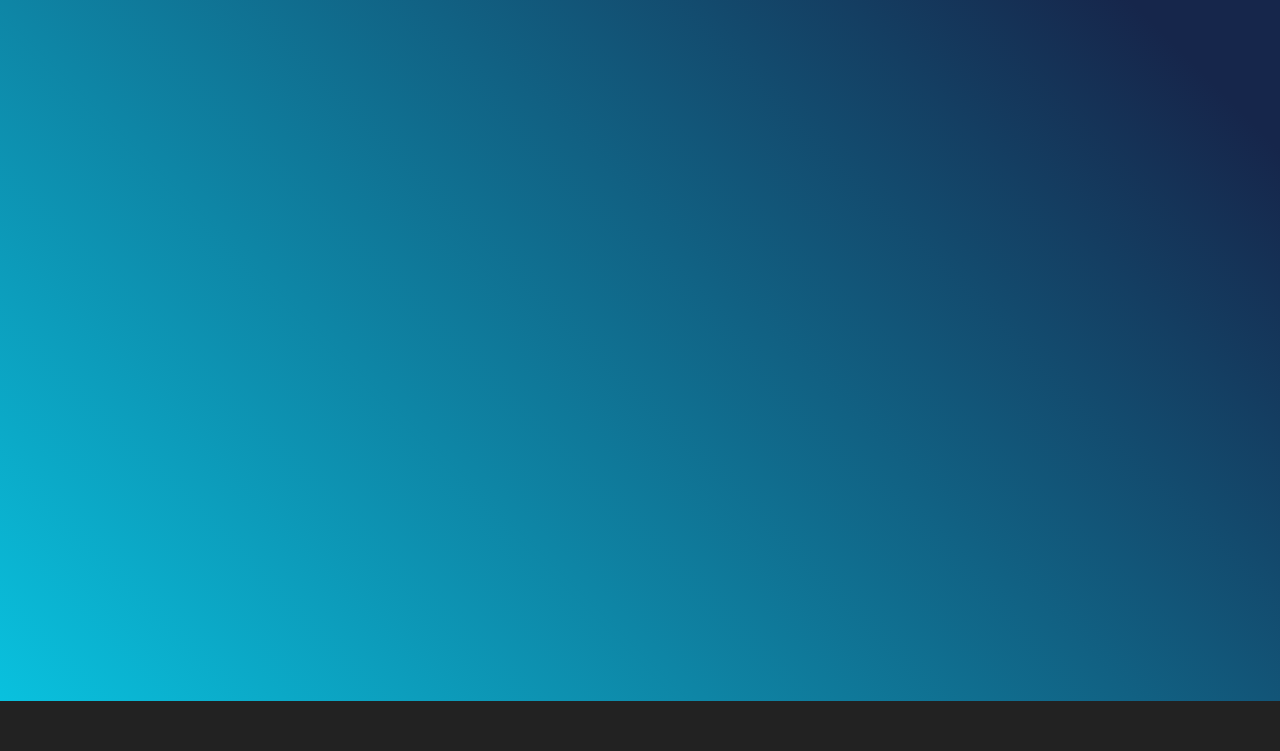
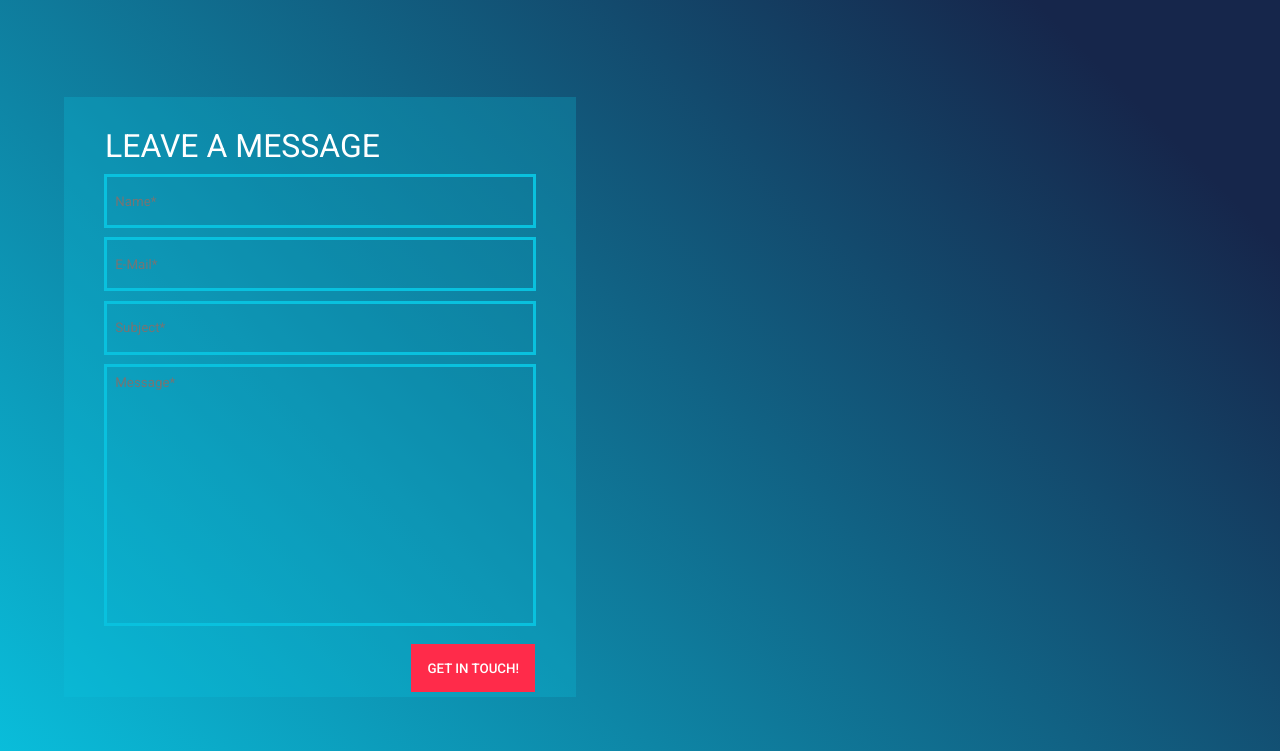
Before and after one commit to ThoreAugust/portfolio, a Gatsby site: page /contact in a window 1280 px wide. Shown: the part 1298-2049 px from the top of the page. Built offline with nearby package versions, Linux system fonts and the light colour scheme; Gatsby itself is replaced by a stand-in of ours.

Commit message:
Adds contactform with netlify handling and recaptcha

```diff
--- a/src/components/contactForm.js
+++ b/src/components/contactForm.js
@@ -4,7 +4,20 @@
 const ContactForm = () =>{
     return(
         <div className={contactFormStyle.container}>
+            <div className={contactFormStyle.formLeft}>
+                <form name="contact" data-netlify="true" data-netlify-recaptcha="true" method="POST">
+                    <p>Leave a message</p>
+                    <input type="text" placeholder="Name*" tabIndex="0"/>
+                    <input type="email" placeholder="E-Mail*" tabIndex="0"/>
+                    <input type="text" placeholder="Subject*" tabIndex="0"/>
+                    <textarea placeholder="Message*" tabIndex="0"/>
+                    <div data-netlify-recaptcha="true" className={contactFormStyle.recaptcha}></div>
+                    <button type="submit" tabIndex="0">Get in touch!</button>
+                </form>
+            </div>
+            <div className={contactFormStyle.detailsRight}>
 
+            </div>
         </div>
     )
 }
--- a/src/components/contactForm.module.scss
+++ b/src/components/contactForm.module.scss
@@ -7,4 +7,59 @@
     background:$light;
     background: linear-gradient(45deg, $light 0%, $dark 88%);
     display: flex;
+    div{
+        display:flex;
+        height: 100%;
+        width: 50%;
+        padding-bottom: 0;
+        form{
+            height: 75%;
+            width: 80%;
+            display: flex;
+            flex-direction: column;
+            justify-content: space-around;
+            align-items: center;
+            margin: auto;
+            background-color: rgba(9,193,222,0.25);
+            p{
+                align-self: flex-start;
+                text-transform: uppercase;
+                color: white;
+                font-size: 2rem;
+                margin: 5% 8% 0;
+            }
+            input{
+                color: white;
+                height: 3rem;
+                width: 80%;
+                padding: 0 .5rem;
+                background: none;
+                border: $light solid;
+            }
+            textarea{
+                width: 80%;
+                color: white;
+                height: 15rem;
+                padding: .5rem;
+                background: none;
+                border: $light solid;
+                resize: none;
+            }
+            button{
+                height: 3rem;
+                text-transform: uppercase;
+                color: white;
+                font-weight: 500;
+                padding: 1rem;
+                background-color: #ff2b4a;
+                border: none;
+                align-self: flex-end;
+                margin-right: 8%;
+            }
+        }
+        &.recaptcha{
+            height: fit-content;
+            width: fit-content;
+        }
+    }
 }
--- a/src/components/imprint.js
+++ b/src/components/imprint.js
@@ -11,7 +11,7 @@
             22179 Hamburg</p>
             <h2>Kontakt</h2>
             <p>Telefon: 01725939757<br />
-            E-Mail: thore.august@gmx.de</p>
+            E-Mail: <a href="mailto:thore.august@gmx.de">thore.august@gmx.de</a></p>
             <h2>Redaktionell Verantwortlicher</h2>
             <p>Thore August</p>
             <h2>Verbraucher&shy;streit&shy;beilegung/Universal&shy;schlichtungs&shy;stelle</h2>
--- a/src/components/imprint.module.scss
+++ b/src/components/imprint.module.scss
@@ -18,11 +18,16 @@
     }
     p{
         padding: 0 0 .5rem;
+        a{
+            color: #3d3d3d;
+            text-decoration: none;
+        }
         &.src{
             font-size: 8pt;
             font-style: italic;
             font-weight: 300;
             color: #777777;
+            padding: .5rem 0 6rem;
             a{
                 color: #777777;
                 text-decoration: none;
```
